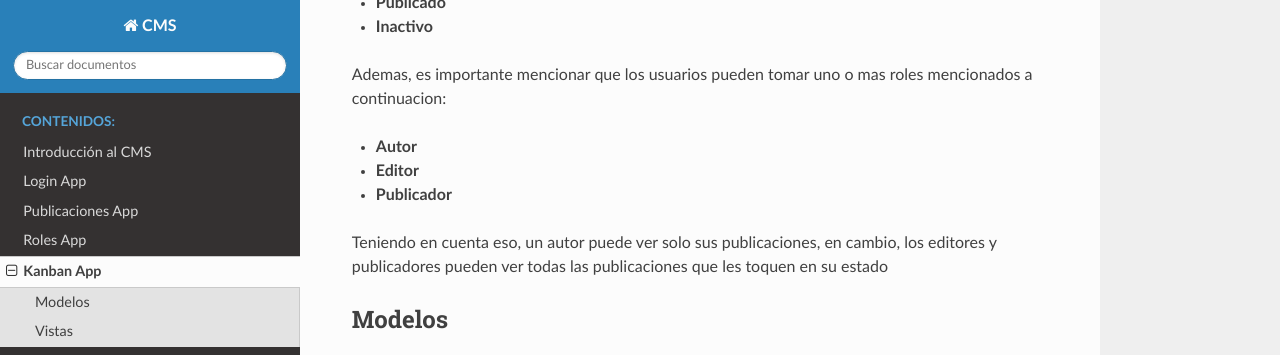
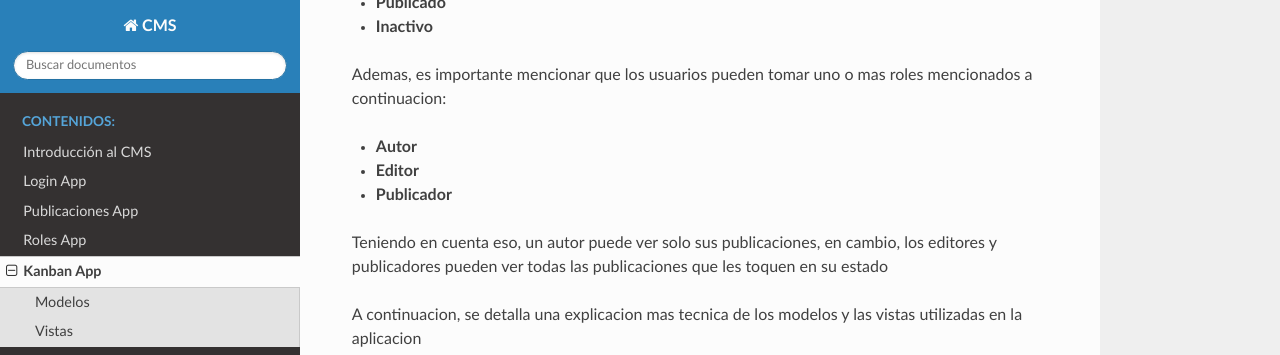
Before and after one commit to juanacevedo68061/dev_proyecto_is2, a Sphinx documentation site: the page built from docs/kanban.rst, in a window 1280 px wide and 900 px high, scrolled down 587 px, cut to the strip 0-355 px from the top of the window. Built offline with Sphinx 7.4.7 and the Read the Docs theme 2.0.0, drawn with Linux system fonts in a browser that asks for light colours.

Commit message:
actualizar info

```diff
--- a/docs/administracion.rst
+++ b/docs/administracion.rst
@@ -1,5 +1,11 @@
 Administracion App
 ==================
+
+En la aplicacion de administracion se contemplan las siguientes funcionalidades:
+
+- **Creacion de categorias**:  Se pueden crear categorias de dos tipos, moderada y no moderada. La manera mas sencilla es la no moderada, en donde la publicacion a ser publicada no necesita de aprobacion de parte de otros usuarios para ser publicada. Cada categoria tiene un campo descripcion y un color asignado al azar.
+
+Tambien se contemplan los permisos y los roles de los usuarios del CMS
 
 Models
 ------
--- a/docs/kanban.rst
+++ b/docs/kanban.rst
@@ -22,6 +22,8 @@
 
 Teniendo en cuenta eso, un autor puede ver solo sus publicaciones, en cambio, los editores y publicadores pueden ver todas las publicaciones que les toquen en su estado
 
+A continuacion, se detalla una explicacion mas tecnica de los modelos y las vistas utilizadas en la aplicacion
+
 Modelos
 -------
 
```
